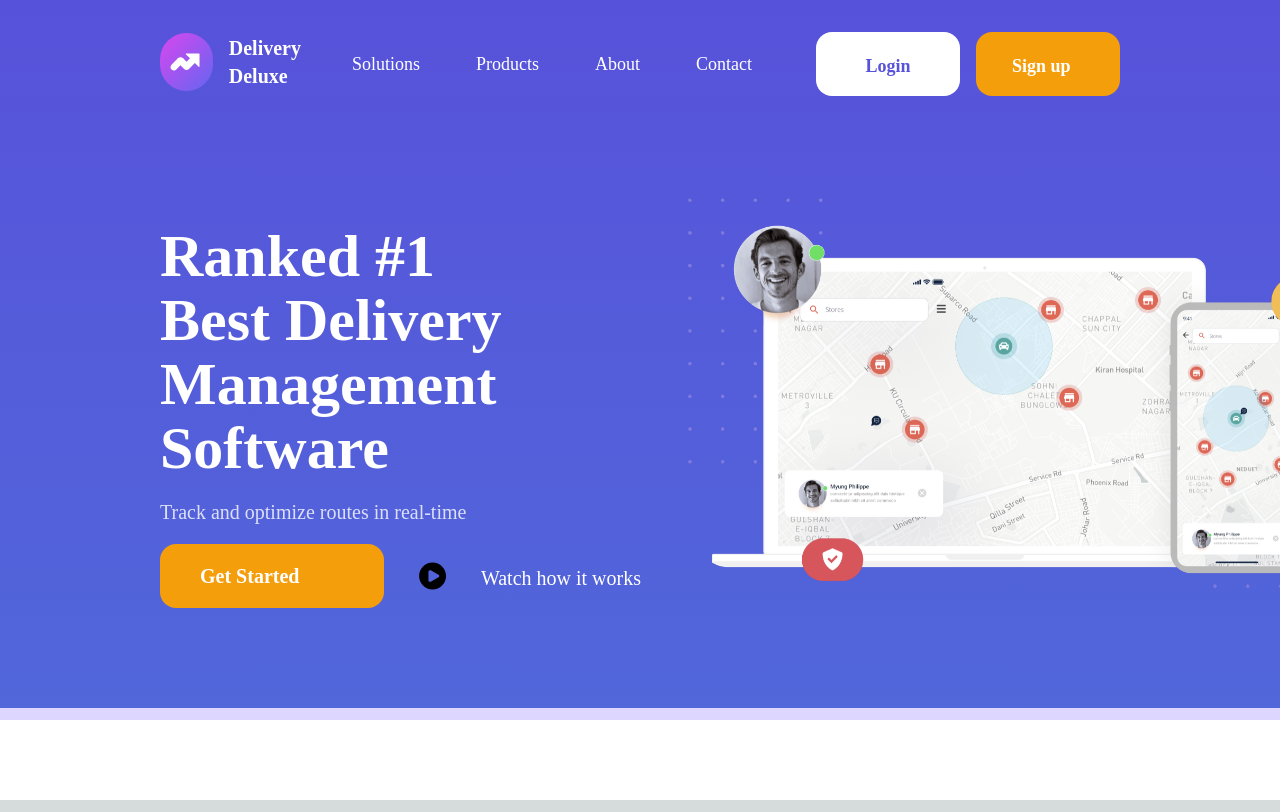
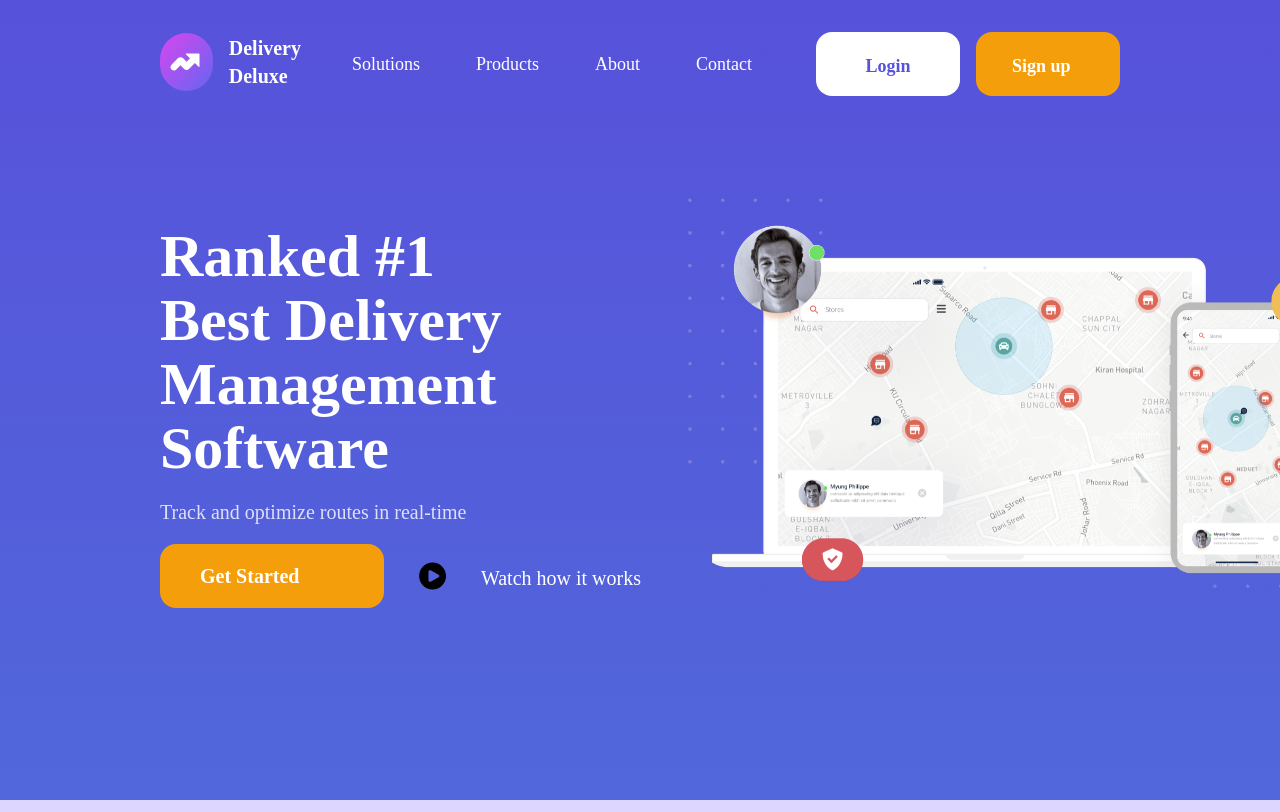
Before and after one commit to FehamIsmail/DeluxeDelivery, a Next.js app in the folder deluxe-delivery/: page / in a window 1280 px wide. Shown: the top 812 px of the page. Built offline with nearby package versions, Linux system fonts and the light colour scheme.

Commit message:
updated Header.tsx

```diff
--- a/deluxe-delivery/src/components/Header/Header.tsx
+++ b/deluxe-delivery/src/components/Header/Header.tsx
@@ -11,16 +11,14 @@ function Header(props: HeaderProps) {
 
     const heightClass = page === "OTHER" ? "lg:h-36 h-28 justify-center" : "h-[800px] justify-start";
 
-
     return (
         <>
-            <div className={`h-full ${heightClass}  flex flex-col w-screen bg-gradient-to-b from-primary-1 to-primary-2 " +
+            <div className={`${heightClass}  flex flex-col bg-gradient-to-b from-primary-1 to-primary-2 " +
                 " px-[8%] lg:px-20 xl:px-40 py-3`}>
                 <NavBar page={page} />
                 {page === "MAIN_MENU" && <Hero />}
             </div>
-            {/* You can add the background color directly to the Logo or the first div */}
-            <div className="w-screen h-3 bg-violet-200" />
+            <div className="h-3 bg-violet-200" />
         </>
     );
 }
```
